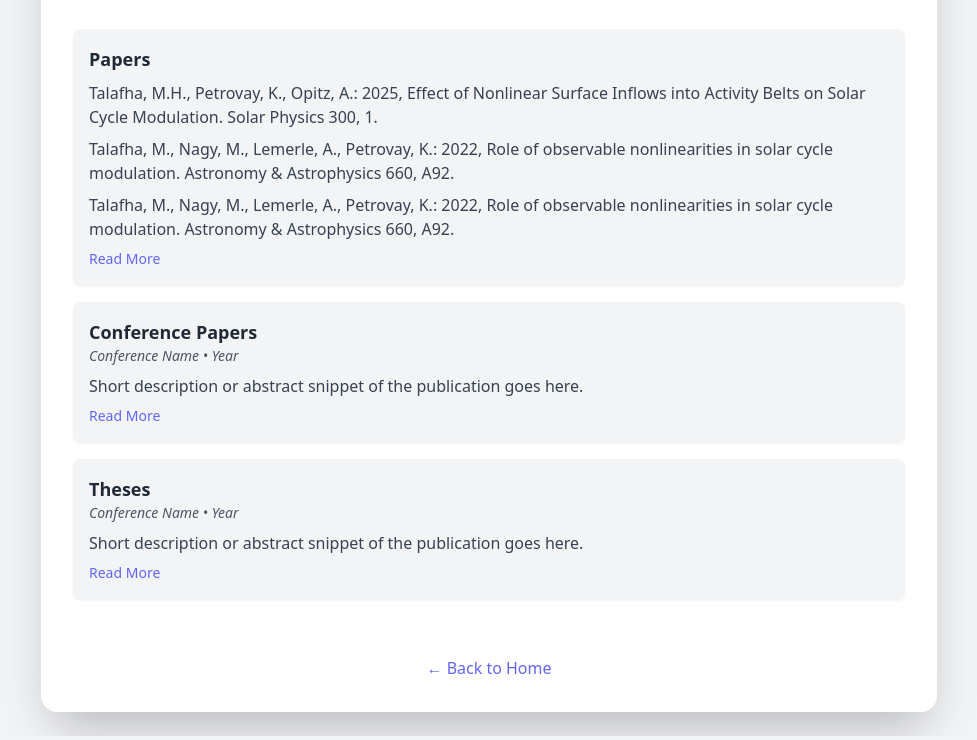
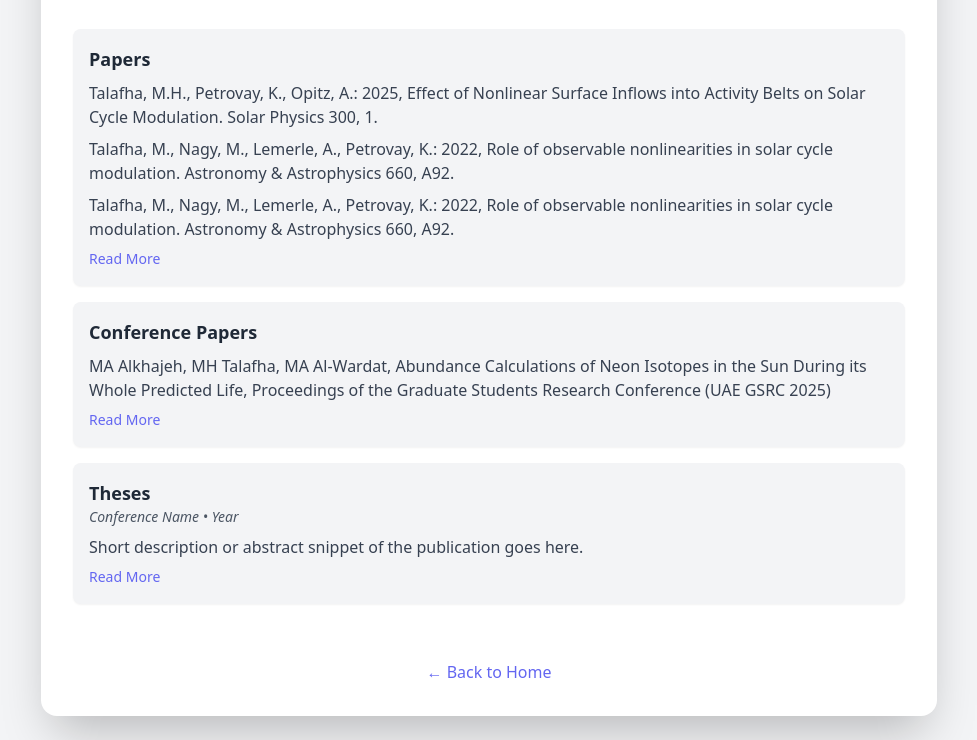
Before and after one commit to mtalafha90/website, a plain HTML site: page Publications.html in a window 1280 px wide. Shown: the part 131-871 px from the top of the page, without its empty margins (151-1128 px from the left). Drawn offline with nearby package versions, Linux system fonts and the light colour scheme.

Commit message:
Update Publications.html

```diff
--- a/Publications.html
+++ b/Publications.html
@@ -30,8 +30,8 @@ solar cycle modulation. Astronomy & Astrophysics 660, A92.</p>
           </li>
           <li class="bg-gray-100 p-4 rounded-lg shadow-sm">
             <h3 class="font-bold text-lg">Conference Papers</h3>
-            <p class="text-sm text-gray-600 italic">Conference Name • Year</p>
-            <p class="mt-2 text-gray-700">Short description or abstract snippet of the publication goes here.</p>
+            <p class="mt-2 text-gray-700">MA Alkhajeh, MH Talafha, MA Al-Wardat, Abundance Calculations of Neon Isotopes in the Sun During its Whole Predicted Life, Proceedings of the Graduate Students Research Conference (UAE GSRC 2025)
+</p>
             <a href="#" class="text-indigo-500 hover:underline text-sm mt-2 inline-block">Read More</a>
           </li>
           <li class="bg-gray-100 p-4 rounded-lg shadow-sm">
```
